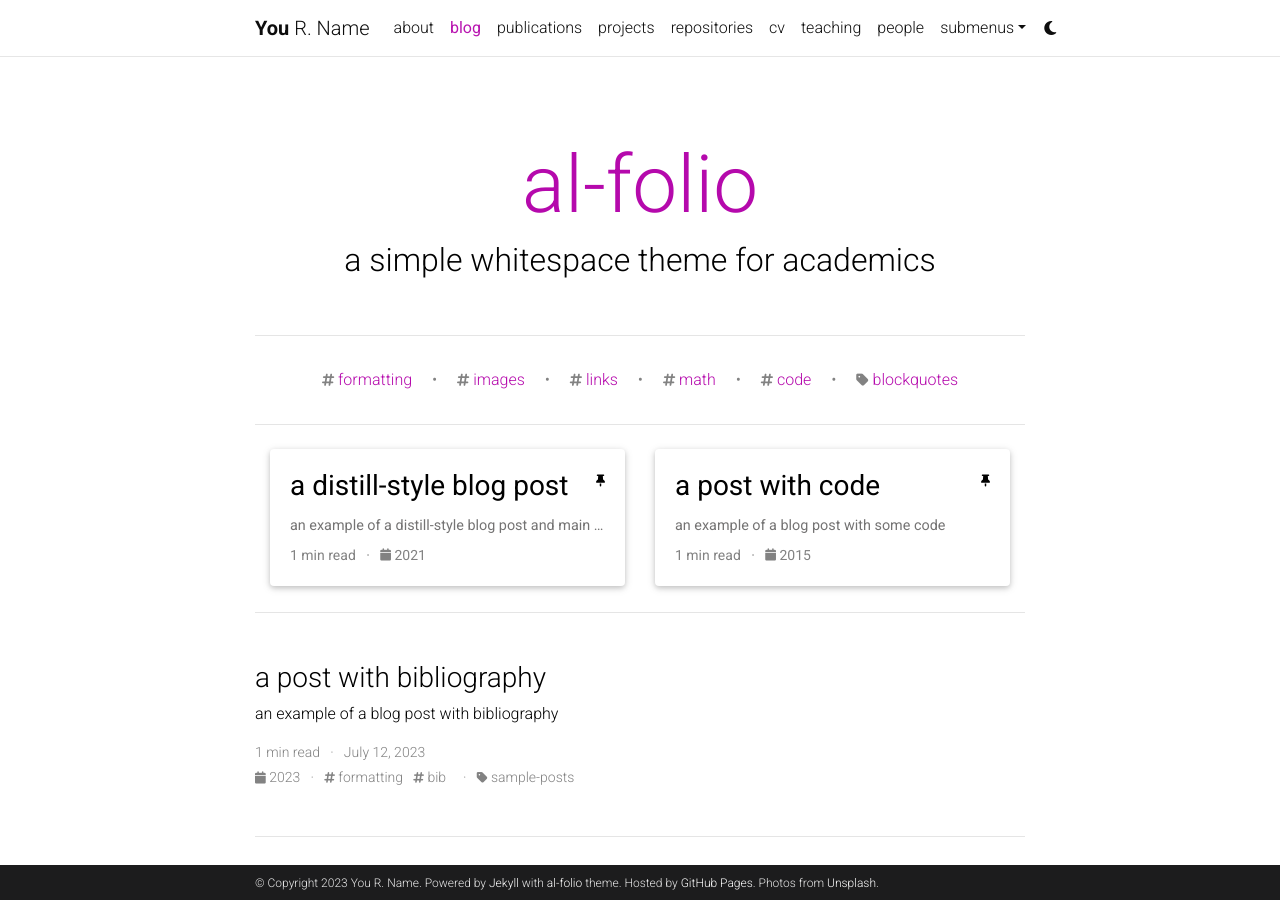
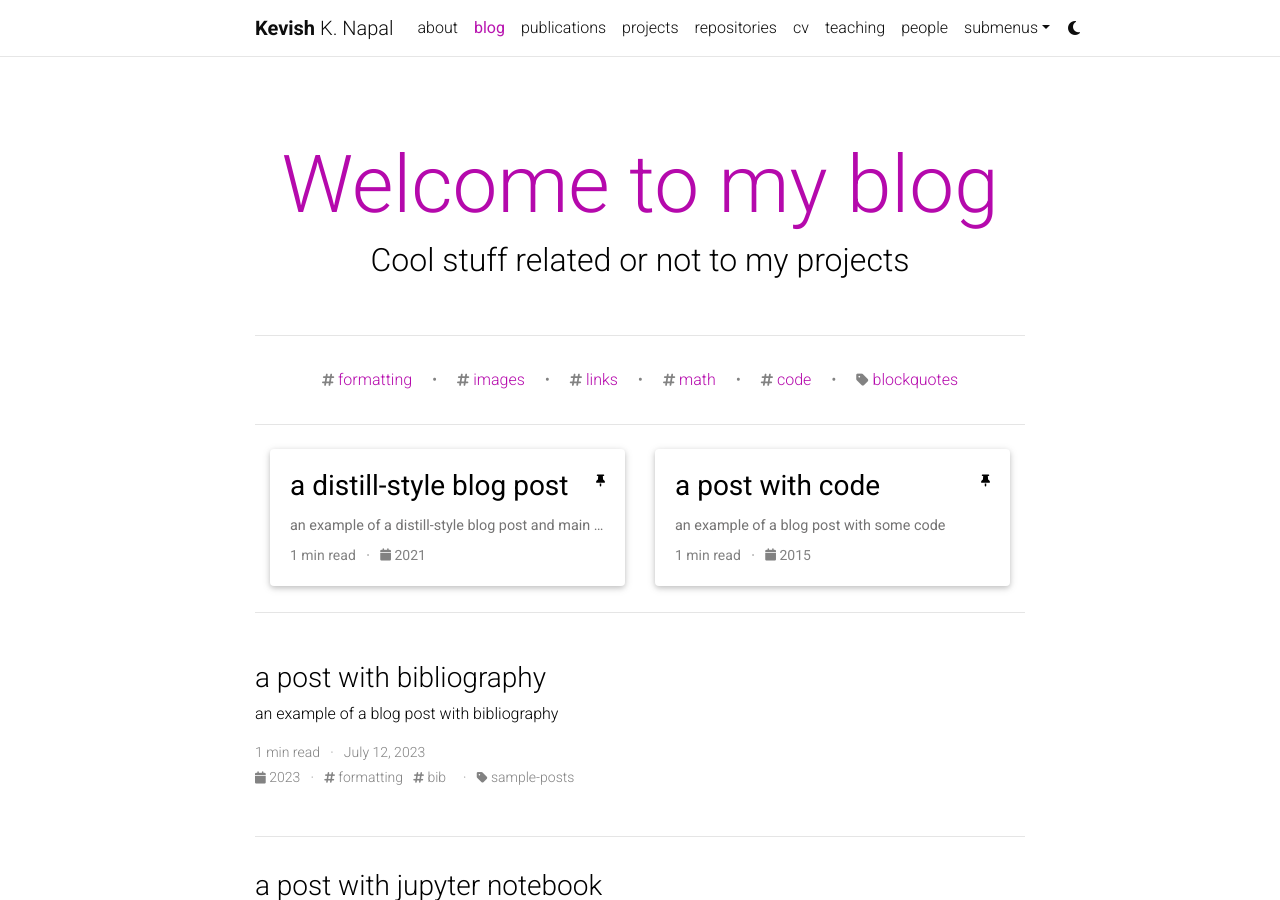
Before and after one commit to Kevish-Napal/Kevish-Napal.github.io, a Jekyll site: the page built from blog/index.html, in a window 1280 px wide and 900 px high. Built offline with Jekyll 4.4.1, drawn with Linux system fonts in a browser that asks for light colours; the list of posts is cut into pages by our own code; comment, search, counter and statistics services are not loaded; a style sheet for code colours, icons or effects is not loaded; some of the changed text lies outside the part shown.

Commit message:
updated _config.yml

```diff
--- a/_config.yml
+++ b/_config.yml
@@ -3,23 +3,24 @@
 # -----------------------------------------------------------------------------
 
 title: blank # the website title (if blank, full name will be used instead)
-first_name: You
-middle_name: R.
-last_name: Name
-email: you@example.com
+first_name: Kevish
+middle_name: K.
+last_name: Napal
+email: kevish.napal@gmail.com
 description: > # the ">" symbol means to ignore newlines until "footer_text:"
   A simple, whitespace theme for academics. Based on [*folio](https://github.com/bogoli/-folio) design.
 footer_text: >
   Powered by <a href="https://jekyllrb.com/" target="_blank">Jekyll</a> with <a href="https://github.com/alshedivat/al-folio">al-folio</a> theme.
   Hosted by <a href="https://pages.github.com/" target="_blank">GitHub Pages</a>.
   Photos from <a href="https://unsplash.com" target="_blank">Unsplash</a>.
-keywords: jekyll, jekyll-theme, academic-website, portfolio-website  # add your own keywords or leave empty
+keywords: kevish napal, random media, inverse problems, tomography, sampling methods, applied mathematics, wave propagation
+# add your own keywords or leave empty
 
 lang: en # the language of your site (for example: en, fr, cn, ru, etc.)
 icon: ⚛️  # the emoji used as the favicon (alternatively, provide image name in /assets/img/)
 
-url: https://alshedivat.github.io # the base hostname & protocol for your site
-baseurl: /al-folio # the subpath of your site, e.g. /blog/
+url: https://Kevish-Napal.github.io # the base hostname & protocol for your site
+baseurl: # the subpath of your site, e.g. /blog/
 last_updated: false # set to true if you want to display last updated in the footer
 impressum_path:  # set to path to include impressum link in the footer, use the same path as permalink in a page, helps to conform with EU GDPR
 
@@ -41,14 +42,14 @@
 # will use title and url fields
 # Take a look to https://github.com/jekyll/jekyll-feed for more customization
 
-rss_icon: true
+rss_icon: false
 
 # -----------------------------------------------------------------------------
 # Layout
 # -----------------------------------------------------------------------------
 
 navbar_fixed: true
-footer_fixed: true
+footer_fixed: false
 
 # Dimensions
 max_width: 800px
@@ -67,22 +68,22 @@
 # Social integration
 # -----------------------------------------------------------------------------
 
-github_username: # your GitHub user name
+github_username: Kevish-Napal # your GitHub user name
 gitlab_username: # your GitLab user name
 twitter_username: # your Twitter handle
 mastodon_username: # your mastodon instance+username in the format instance.tld/@username
-linkedin_username: # your LinkedIn user name
+linkedin_username: kevish-napal-7839ba178 # your LinkedIn user name
 telegram_username: # your Telegram user name
-scholar_userid: # your Google Scholar ID
+scholar_userid: sfbl648AAAAJ # your Google Scholar ID
 semanticscholar_id: # your Semantic Scholar ID
 whatsapp_number: # your WhatsApp number (full phone number in international format. Omit any zeroes, brackets, or dashes when adding the phone number in international format.)
-orcid_id: # your ORCID ID
+orcid_id: 0000-0003-2901-5655 # your ORCID ID
 medium_username: # your Medium username
 quora_username: # your Quora username
 publons_id: # your ID on Publons
 lattes_id: # your ID on Lattes (Brazilian Lattes CV)
 osf_id: # your OSF ID
-research_gate_profile: # your profile on ResearchGate
+research_gate_profile: Kevish-Napal-2 # your profile on ResearchGate
 scopus_id: # your profile on Scopus
 blogger_url: # your blogger URL
 work_url: # work page URL
@@ -120,9 +121,9 @@
 # Blog
 # -----------------------------------------------------------------------------
 
-blog_name: al-folio # blog_name will be displayed in your blog page
+blog_name: Welcome to my blog # blog_name will be displayed in your blog page
 blog_nav_title: blog # your blog must have a title for it to be displayed in the nav bar
-blog_description: a simple whitespace theme for academics
+blog_description: Cool stuff related or not to my projects
 permalink: /blog/:year/:title/
 
 # Pagination
```
